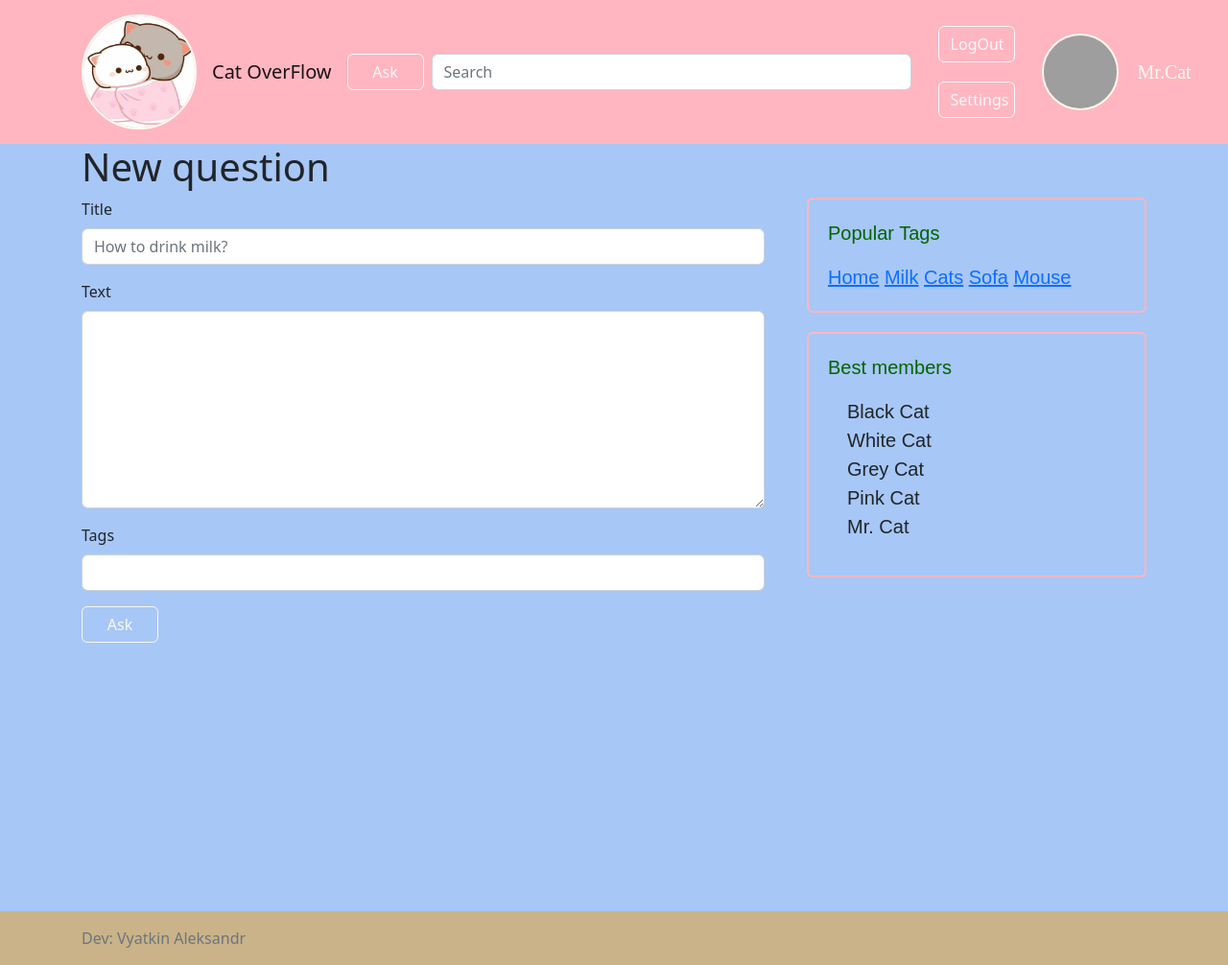
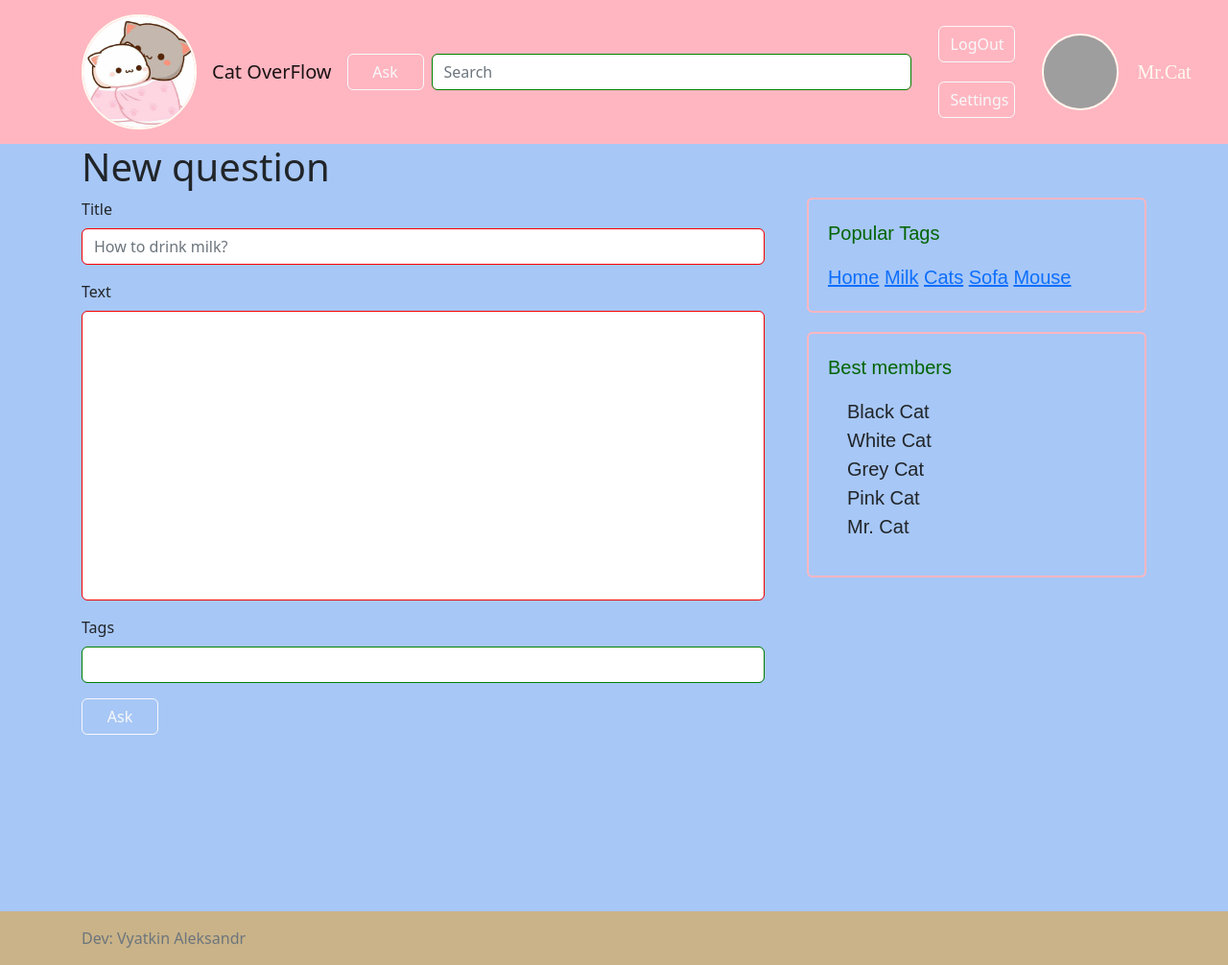
Before and after one commit to MoraPresence/TP2022_WEB, a Python web app: template templates/ask.html in a window 1280 px wide. Shown: the whole page at 96% size. Run offline with Jinja, Linux system fonts and the light colour scheme; the template is opened without the code that fills it, so the values that code supplies are empty; some libraries are stand-ins or nearby versions; grey boxes are pictures that could not be loaded.

Commit message:
update ask.html

```diff
--- a/static/css/style.css
+++ b/static/css/style.css
@@ -1,6 +1,27 @@
 .container {
     padding: 0 15px 0;
 
+}
+
+
+input:valid {
+  border-color: green;
+}
+
+input:invalid {
+  border-color: red;
+}
+
+textarea:valid {
+  border-color: green;
+}
+
+textarea:invalid {
+  border-color: red;
+}
+
+textarea {
+  resize: none;
 }
 
 
@@ -25,10 +46,6 @@
 
 #SearchLine{
   width: 500px;
-}
-
-#TextData{
-    max-lines: inherit;
 }
 
 .navbar {
--- a/templates/ask.html
+++ b/templates/ask.html
@@ -65,16 +65,16 @@
             <div class="col-8">
                 <div class="mb-3">
                     <label for="TitleData" class="form-label">Title</label>
-                    <input type="text" class="form-control" id="TitleData"
-                           placeholder="How to drink milk?">
+                    <input type="text" class="form-control" minlength="10" maxlength="60" id="TitleData"
+                           placeholder="How to drink milk?" required>
                 </div>
                 <div class="mb-3">
                     <label for="TextData" class="form-label">Text</label>
-                    <textarea type="text" class="form-control" id="TextData" rows="8"></textarea>
+                    <textarea type="text" class="form-control" id="TextData" rows="12" minlength="10" maxlength="800" required></textarea>
                 </div>
                 <div class="mb-3 ">
                     <label for="TagsData" class="form-label">Tags</label>
-                    <input type="text" class="form-control"  id="TagsData">
+                    <input type="text" class="form-control"  maxlength="60" id="TagsData">
                 </div>
 
                 <div class="mb-3">
```
